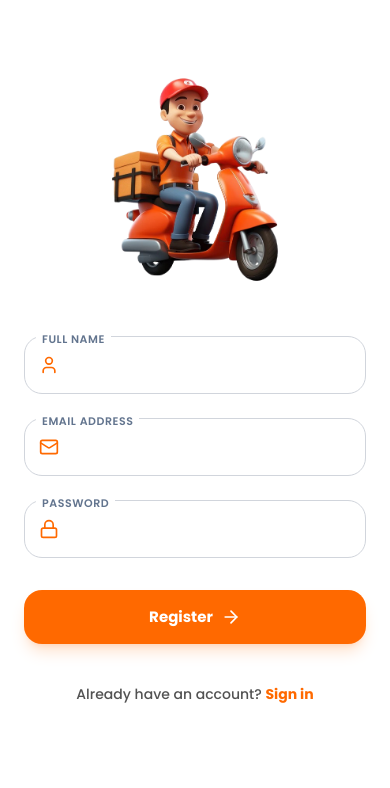
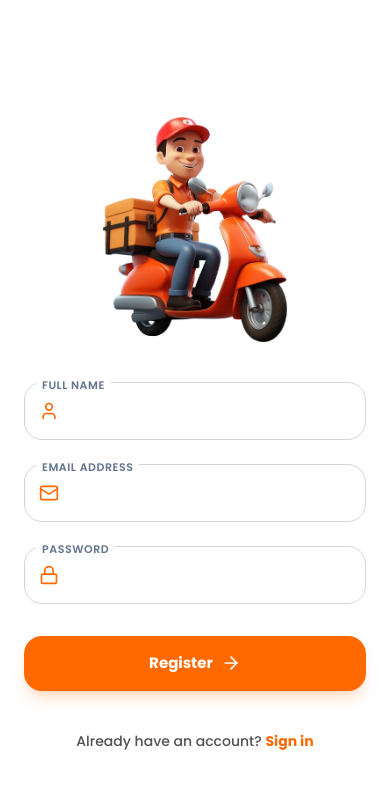
Before and after one commit to ajitkushwaha2806/nearby-customer, a Next.js app: page /register in a window 390 px wide. Shown: the top 788 px of the page. Built offline with nearby package versions, Linux system fonts and the light colour scheme.

Commit message:
update : added responsiveness

```diff
--- a/src/app/login/page.jsx
+++ b/src/app/login/page.jsx
@@ -38,9 +38,9 @@ export default function LoginPage() {
     });
 
     return (
-        <div className="flex min-h-[90vh] flex-col bg-white font-poppins sm:items-center sm:justify-center sm:bg-slate-50 sm:p-4">
-            <div className="flex w-full max-w-md flex-1 flex-col justify-center px-6 py-12 sm:flex-none sm:rounded-2xl sm:bg-white/90 sm:p-10 sm:shadow-[0_8px_30px_-4px_rgba(0,0,0,0.1)] sm:backdrop-blur-xl">
-                <div className="mb-8 flex flex-col items-center text-center">
+        <div className="flex min-h-[100svh] flex-col bg-white font-poppins sm:items-center sm:justify-center sm:bg-slate-50 sm:p-4">
+            <div className="flex w-full max-w-md flex-1 flex-col justify-center px-6 py-6 sm:flex-none sm:rounded-2xl sm:bg-white/90 sm:p-10 sm:shadow-[0_8px_30px_-4px_rgba(0,0,0,0.1)] sm:backdrop-blur-xl">
+                <div className="mb-4 sm:mb-8 flex flex-col items-center text-center">
                     <img
                         src="/assets/images/food-delivery.png"
                         alt="Welcome Back"
--- a/src/app/register/page.jsx
+++ b/src/app/register/page.jsx
@@ -30,13 +30,13 @@ export default function RegisterPage() {
     };
 
     return (
-        <div className="flex min-h-[90vh] flex-col bg-white font-poppins sm:items-center sm:justify-center sm:bg-slate-50 sm:p-4">
-            <div className="flex w-full max-w-md flex-1 flex-col justify-center px-6 py-12 sm:flex-none sm:rounded-2xl sm:bg-white/90 sm:p-10 sm:shadow-[0_8px_30px_-4px_rgba(0,0,0,0.1)] sm:backdrop-blur-xl">
-                <div className="mb-8 flex flex-col items-center text-center">
+        <div className="flex min-h-[100svh] flex-col bg-white font-poppins sm:items-center sm:justify-center sm:bg-slate-50 sm:p-4">
+            <div className="flex w-full max-w-md flex-1 flex-col justify-center px-6 py-6 sm:flex-none sm:rounded-2xl sm:bg-white/90 sm:p-10 sm:shadow-[0_8px_30px_-4px_rgba(0,0,0,0.1)] sm:backdrop-blur-xl">
+                <div className="mb-4 sm:mb-8 flex flex-col items-center text-center">
                     <img
                         src="/assets/images/food-delivery.png"
                         alt="Join Us"
-                        className="w-full max-w-[180px] object-contain py-4"
+                        className="w-full max-w-[200px] object-contain py-4"
                     />
                 </div>
 
```
